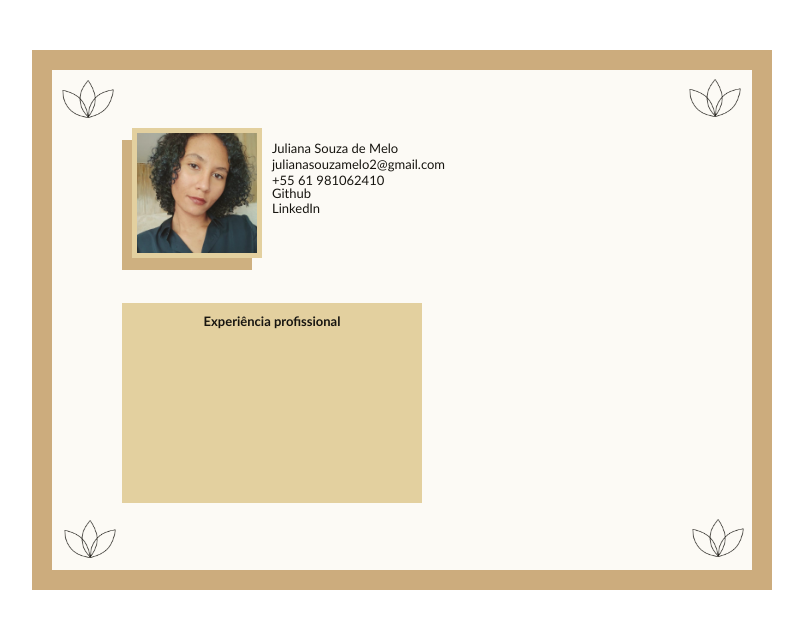
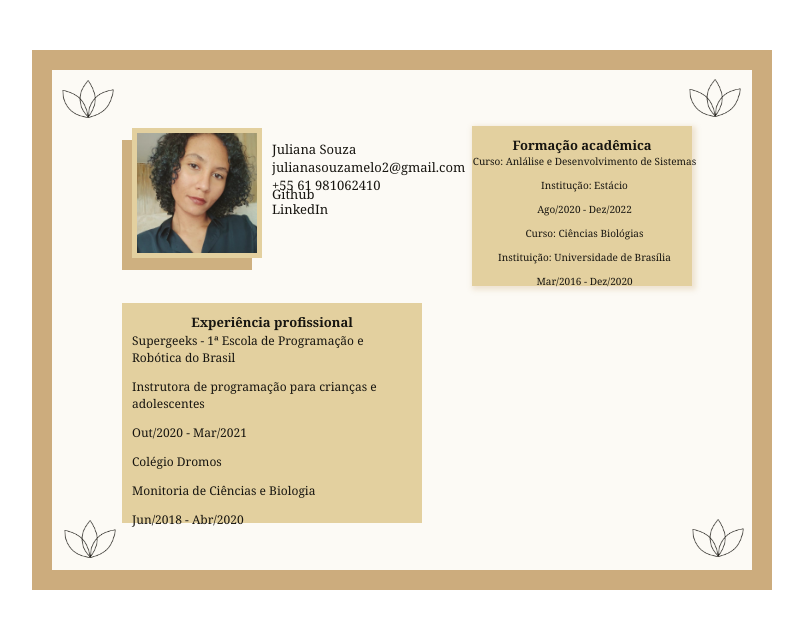
Before and after one commit to julianasm/my_resume, a React (Create React App) app in the folder portfolio_curriculo/: page / in a window 1280 px wide. Shown: the top 628 px of the page, without its empty margins (18-821 px from the left). Built offline with nearby package versions, Linux system fonts and the light colour scheme.

Commit message:
adding a new box with academic info

```diff
--- a/portfolio_curriculo/src/components/home/home.css
+++ b/portfolio_curriculo/src/components/home/home.css
@@ -62,7 +62,7 @@
 .experiences {
   text-align: center;
   padding: 10px;
-  font-family: 'Trebuchet MS', 'Lucida Sans Unicode', 'Lucida Grande', 'Lucida Sans', Arial, sans-serif;
+  font-family: Georgia, 'Times New Roman', Times, serif;
   font-style: normal;
   font-size: small;
 }
@@ -71,7 +71,7 @@
   position: relative;
   left:-30px;
   top:-10px;
-  height: 200px;
+  height: 220px;
   width: 300px;
   z-index: -1;
   background-color: rgb(227, 208, 159);
@@ -83,7 +83,7 @@
   top: 0px;
   text-align: left;
   font-size: small;
-  font-family: 'Trebuchet MS', 'Lucida Sans Unicode', 'Lucida Grande', 'Lucida Sans', Arial, sans-serif;
+  font-family: Georgia, 'Times New Roman', Times, serif;
 }
 
 .links {
@@ -92,9 +92,10 @@
   top: 45px;
   text-align: left;
   font-size: small;
-  font-family: 'Trebuchet MS', 'Lucida Sans Unicode', 'Lucida Grande', 'Lucida Sans', Arial, sans-serif;
+  font-family: Georgia, 'Times New Roman', Times, serif;
   text-decoration: none;
   color: black;
+
 }
 
 .links2{
@@ -104,6 +105,44 @@
   color: black;
   text-align: left;
   font-size: small;
-  font-family: 'Trebuchet MS', 'Lucida Sans Unicode', 'Lucida Grande', 'Lucida Sans', Arial, sans-serif;
+  font-family: Georgia, 'Times New Roman', Times, serif;
   text-decoration: none;
 }
+
+.description {
+  position: absolute;
+  top: 5px;
+  color: black;
+  text-align: left;
+  font-family: Georgia, 'Times New Roman', Times, serif;
+  font-size: 12px;
+  padding-left: 10px;
+  padding-right: 10px;
+  line-height: normal;
+}
+
+.academic {
+    position: absolute;
+    left: 350px;
+    top: -190px;
+    height: 140px;
+    width: 200px;
+    z-index: -1;
+    background-color: rgb(227, 208, 159);
+    font-family: Georgia, 'Times New Roman', Times, serif;
+    font-size: small;
+    padding: 10px;
+    text-align: center;
+    box-shadow: 2px 2px 5px 2px rgb(204, 172, 125, 0.300);
+}
+
+.description2 {
+  position: relative;
+  left: 310px;
+  top: -200px;
+  color: black;
+  text-align: center;
+  font-family: Georgia, 'Times New Roman', Times, serif;
+  font-size: 10px;
+  padding-left: 5px;
+}
--- a/portfolio_curriculo/src/components/home/home.js
+++ b/portfolio_curriculo/src/components/home/home.js
@@ -1,12 +1,18 @@
 import React from 'react';
 import "../home/home.css";
+
+function NewlineText(props) {
+  const text = props.text;
+  const newText = text.split('\n').map(str => <p>{str}</p>)
+  return newText;
+}
 
 function Home() {
   return (
     <div className="Homepage">
         <header className="HomeHeader">
             <p1 className="contact">
-              Juliana Souza de Melo
+              Juliana Souza
               julianasouzamelo2@gmail.com
               +55 61 981062410</p1>
               <a className="links" href="https://github.com/julianasm">Github</a>
@@ -21,6 +27,20 @@ function Home() {
             <h3 className="experiences">
               Experiência profissional
             </h3>
+            <p className="description">
+            <NewlineText text={"Supergeeks - 1ª Escola de Programação e Robótica do Brasil\n" +
+            "Instrutora de programação para crianças e adolescentes\n"+
+            "Out/2020 - Mar/2021 \n" +
+            "Colégio Dromos\n"+
+            "Monitoria de Ciências e Biologia\n" +
+            "Jun/2018 - Abr/2020 \n"}/>
+            </p>
+            <h3 className="academic">
+                Formação acadêmica
+            </h3>
+             <p className="description2">
+              <NewlineText text={"Curso: Anlálise e Desenvolvimento de Sistemas\n" + "Institução: Estácio \n" + "Ago/2020 - Dez/2022 \n" + "Curso: Ciências Biológias \n" + "Instituição: Universidade de Brasília \n" + "Mar/2016 - Dez/2020 \n"} />
+             </p>
         </body>
     </div>
   );
```
